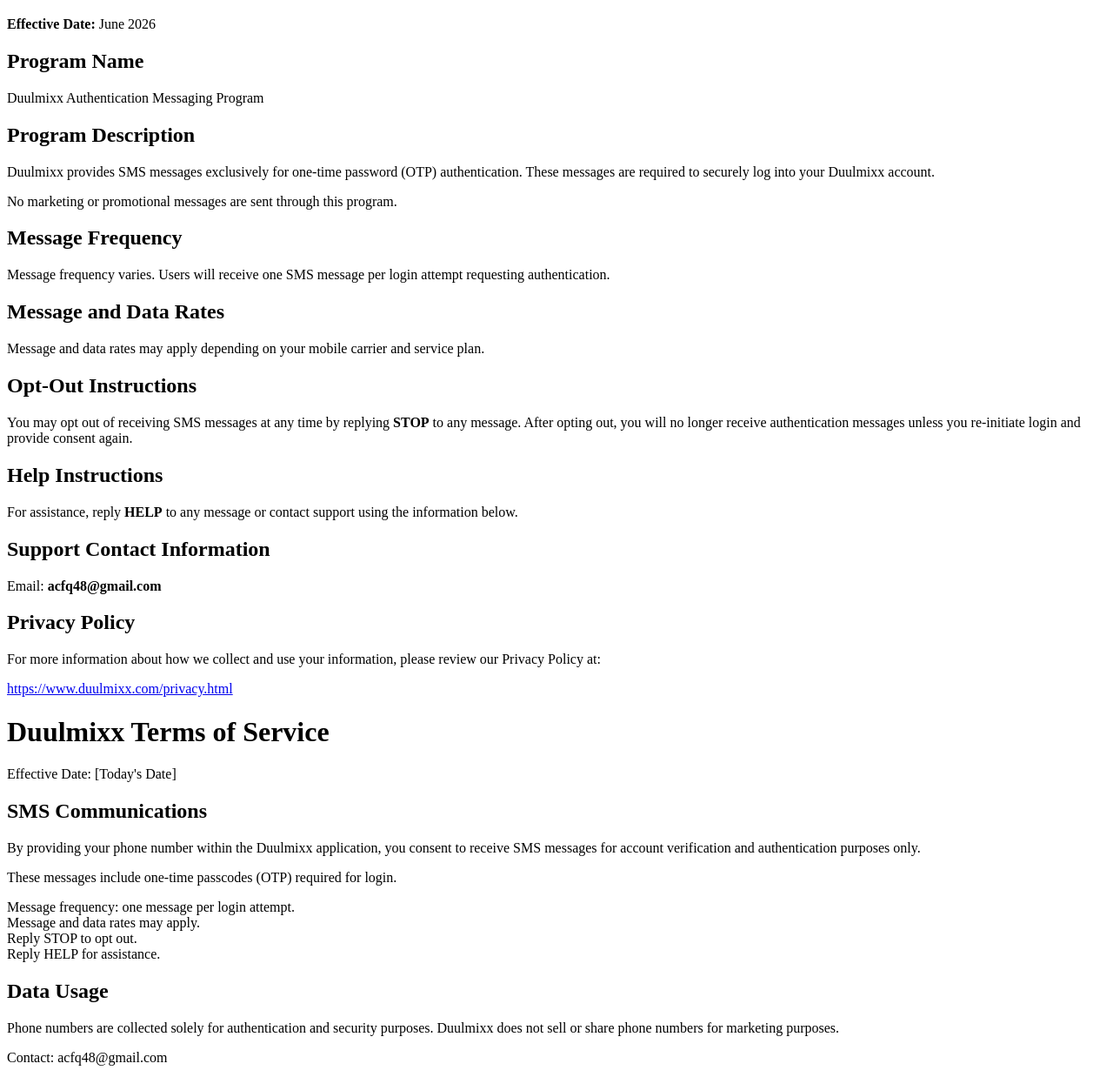
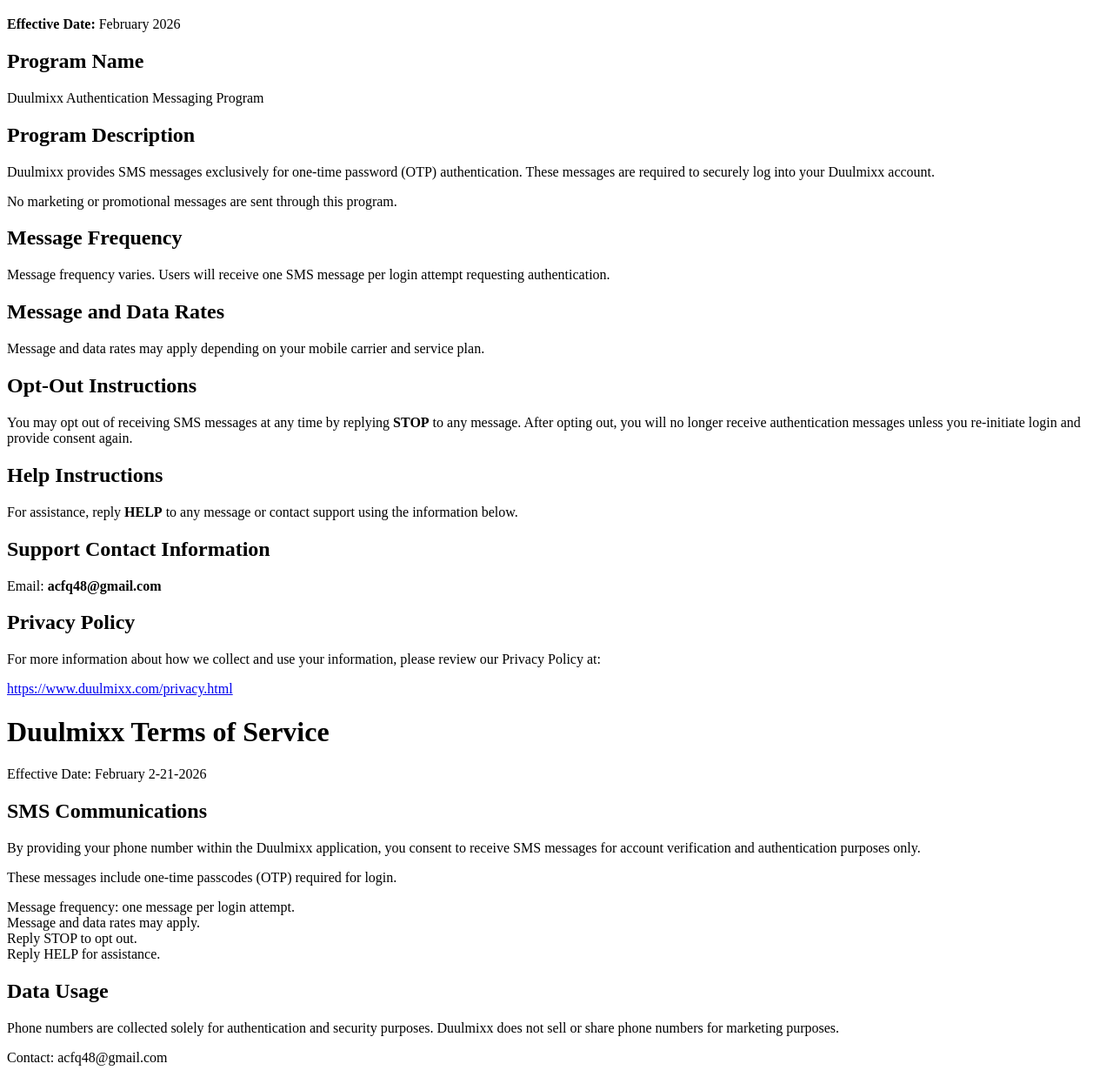
Before and after one commit to acfq48/duulmixx-site, a plain HTML site: page terms.html in a window 1280 px wide. Shown: the part 61-1299 px from the top of the page at 87% size. Drawn offline with Linux system fonts and the light colour scheme.

Commit message:
Update effective dates in terms.html

```diff
--- a/terms.html
+++ b/terms.html
@@ -6,7 +6,7 @@
 <body>
 
 <h1>Duulmixx Terms & Conditions</h1>
-<p><strong>Effective Date:</strong> June 2026</p>
+<p><strong>Effective Date:</strong> February 2026</p>
 
 <h2>Program Name</h2>
 <p>Duulmixx Authentication Messaging Program</p>
@@ -43,7 +43,7 @@
 </head>
 <body>
 <h1>Duulmixx Terms of Service</h1>
-<p>Effective Date: [Today's Date]</p>
+<p>Effective Date: February 2-21-2026</p>
 
 <h2>SMS Communications</h2>
 <p>By providing your phone number within the Duulmixx application, you consent to receive SMS messages for account verification and authentication purposes only.</p>
```
